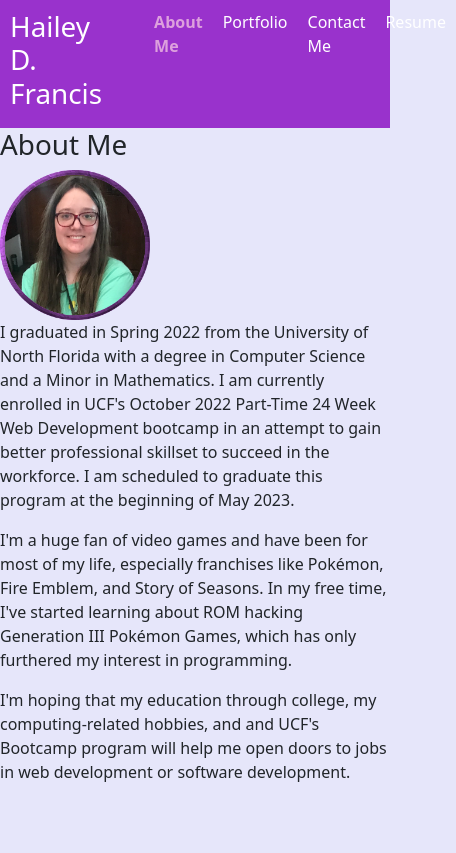
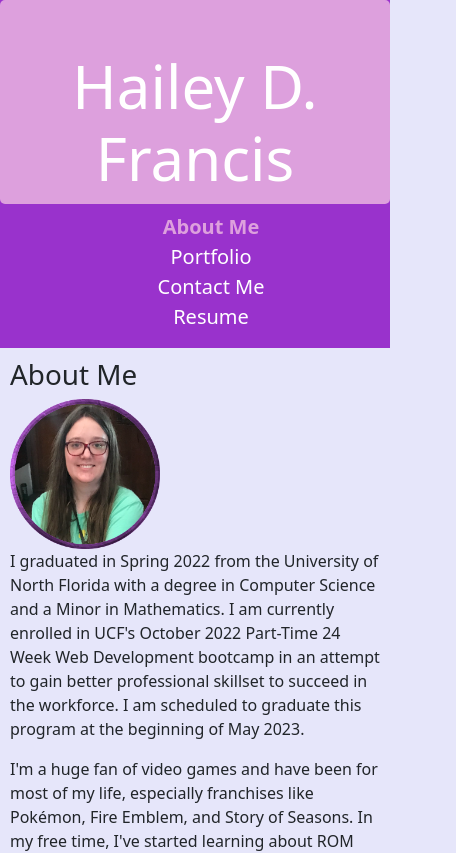
Before and after one commit to hfrancis7/Module20Challenge-ReactPortfolio, a React (Create React App) app in the folder hailey_react-portfolio/: page / in a window 390 px wide. Shown: the top 853 px of the page, 456 px wide, since content can reach past the window. Built offline with nearby package versions, Linux system fonts and the light colour scheme.

Commit message:
added button styling

```diff
--- a/hailey_react-portfolio/src/components/Navbar.js
+++ b/hailey_react-portfolio/src/components/Navbar.js
@@ -4,7 +4,6 @@ import '../styles/Header.css';
 
 export default function Navbar({currentPage, handlePageChange}) {
   return (
-    <div>
       <nav class="navbar-container">
             <ul class="navbar-style">
                 <li><a href="#About-Me"
@@ -28,6 +27,5 @@ export default function Navbar({currentPage, handlePageChange}) {
                 >Resume</a></li>
             </ul>
         </nav>
-    </div>
   )
 }
--- a/hailey_react-portfolio/src/components/pages/AboutMe.js
+++ b/hailey_react-portfolio/src/components/pages/AboutMe.js
@@ -2,12 +2,12 @@ import React from 'react'
 import "../../styles/AboutMe.css"
 export default function AboutMe() {
   return (
-    <>
+    <div class="aboutme">
       <h1>About Me</h1>
       <img src="./images/profilePic.png" class="profileImg" alt="Hailey Francis Profile Pic"></img>
       <p>I graduated in Spring 2022 from the University of North Florida with a degree in Computer Science and a Minor in Mathematics. I am currently enrolled in UCF's October 2022 Part-Time 24 Week Web Development bootcamp in an attempt to gain better professional skillset to succeed in the workforce. I am scheduled to graduate this program at the beginning of May 2023.</p>
       <p>I'm a huge fan of video games and have been for most of my life, especially franchises like Pokémon, Fire Emblem, and Story of Seasons. In my free time, I've started learning about ROM hacking Generation III Pokémon Games, which has only furthered my interest in programming.</p>
       <p>I'm hoping that my education through college, my computing-related hobbies, and and UCF's Bootcamp program will help me open doors to jobs in web development or software development.</p>
-    </>
+    </div>
   )
 }
--- a/hailey_react-portfolio/src/components/pages/ContactMe.js
+++ b/hailey_react-portfolio/src/components/pages/ContactMe.js
@@ -1,5 +1,6 @@
 import React, { useState } from 'react';
 import { validateEmail } from '../../utils/helpers'
+import "../../styles/ContactMe.css"
 
 export default function ContactMe() {
   // Create state variables for the fields in the form
@@ -35,16 +36,21 @@ export default function ContactMe() {
       // We want to exit out of this code block if something is wrong so that the user can correct it
       return;
     }
+    if(!message){
+      setErrorMessage('Please enter in a message before submitting.');
+      return;
+    }
     alert(`Thank you, ${name}!`);
 
     // If everything goes according to plan, we want to clear out the input after a successful registration.
     setName('');
     setMessage('');
     setEmail('');
+    setErrorMessage('');
   };
 
   return (
-    <>
+    <div class="contactme">
     <h1>Contact Me</h1>
       <form className="form">
         <p>Name:</p>
@@ -64,20 +70,21 @@ export default function ContactMe() {
           placeholder=""
         />
         <p>Message:</p>
-        <input
+        <textarea
           value={message}
           name="message"
           onChange={handleInputChange}
-          type="textbox"
+          cols="50"
+          rows= "10"
           placeholder=""
-        />
-        <button type="button" onClick={handleFormSubmit}>Submit</button>
+        ></textarea><br></br>
+        <button class="button" type="button" onClick={handleFormSubmit}>Submit</button>
       </form>
       {errorMessage && (
         <div>
           <p className="error-text">{errorMessage}</p>
         </div>
       )}
-    </>
+    </div>
   )
 }
--- a/hailey_react-portfolio/src/components/pages/Portfolio.js
+++ b/hailey_react-portfolio/src/components/pages/Portfolio.js
@@ -3,7 +3,7 @@ import "../../styles/Portfolio.css"
 
 export default function Portfolio() {
   return (
-    <>
+    <div class="portfolio">
     <h1>Portfolio</h1>
 
     <div class="portfolio-flex-wrap">
@@ -80,6 +80,6 @@ export default function Portfolio() {
         </figure>
     </div>
 
-    </>
+    </div>
   )
 }
--- a/hailey_react-portfolio/src/components/pages/Resume.js
+++ b/hailey_react-portfolio/src/components/pages/Resume.js
@@ -4,11 +4,11 @@ import "../../styles/Resume.css"
 
 export default function Resume() {
   return (
-    <>
+    <div class="resume">
       <h1>Resume</h1>
       <figure class="resume-container">
         <iframe class="resumeFrame" title="haileyf_resume" src="https://docs.google.com/document/d/1RaHLAd7wpl4t-qOdbfKb3uO_CPzqNN5aIVOAsaM5SfM/edit?usp=sharing"></iframe>
       </figure>
-    </>
+    </div>
   )
 }
--- a/hailey_react-portfolio/src/styles/AboutMe.css
+++ b/hailey_react-portfolio/src/styles/AboutMe.css
@@ -1,3 +1,7 @@
 .profileImg{
     width: 150px;
 }
+
+.aboutme{
+    padding: 10px;
+}
--- /dev/null
+++ b/hailey_react-portfolio/src/styles/ContactMe.css
@@ -0,0 +1,16 @@
+.contactme{
+    padding: 10px;
+}
+
+.button{
+    border-radius: 5px;
+    border: 1px solid darkorchid;
+    color: white;
+    background-color: darkorchid;
+}
+
+.button:hover{
+    font-weight: bold;
+    background-color:cadetblue;
+    border-color: cadetblue;
+}
--- a/hailey_react-portfolio/src/styles/Header.css
+++ b/hailey_react-portfolio/src/styles/Header.css
@@ -2,11 +2,15 @@
     display: flex;
     justify-content: space-between;
     background-color: darkorchid;
+    padding: 10px;
 }
 
 .hailey-title{
+    display:block;
     color: white;
     padding: 10px;
+    background-color: plum;
+    border-radius: 5px;
 }
 
 /*NAVBAR-STYLING*/
@@ -19,7 +23,7 @@
     padding: 10px;
 }
 .navbar-style > *:hover{
-    color: fuchsia;
+    color: cadetblue;
 }
 .navbar-style > * > *{
     text-decoration: none;
@@ -35,6 +39,32 @@
 }
 
 .nav-link-active:hover, .nav-link:hover{
-    color: fuchsia;
+    color: cadetblue;
     font-weight: bold;
 }
+
+@media screen and (max-width: 912px) {
+    .header-container{
+        display: flex;
+        flex-direction: column;
+        justify-content: center;
+        text-align: center;
+        padding: 0px;
+    }
+    .navbar-style{
+        display: flex;
+        flex-direction: column;
+    }
+
+    .hailey-title{
+        padding: 0px;
+        padding-top: 50px;
+        padding-bottom: 10px;
+        font-size: 60px;
+    }
+    .navbar-style > *{
+        color: white;
+        padding: 0px;
+        font-size: 20px;
+    }
+}
--- a/hailey_react-portfolio/src/styles/Portfolio.css
+++ b/hailey_react-portfolio/src/styles/Portfolio.css
@@ -1,6 +1,10 @@
 .portfolio-flex-wrap{
   display: flex;
   flex-wrap: wrap;
+}
+
+.portfolio{
+  padding: 10px;
 }
 
 .container {
@@ -48,7 +52,7 @@
 }
 
 .text:hover{
-  color: fuchsia;
+  color: cadetblue;
   font-weight: bold;
 }
 
--- a/hailey_react-portfolio/src/styles/Resume.css
+++ b/hailey_react-portfolio/src/styles/Resume.css
@@ -8,3 +8,7 @@
     display: flex;
     justify-content: center;
 }
+
+.resume{
+    padding: 10px;
+}
```
